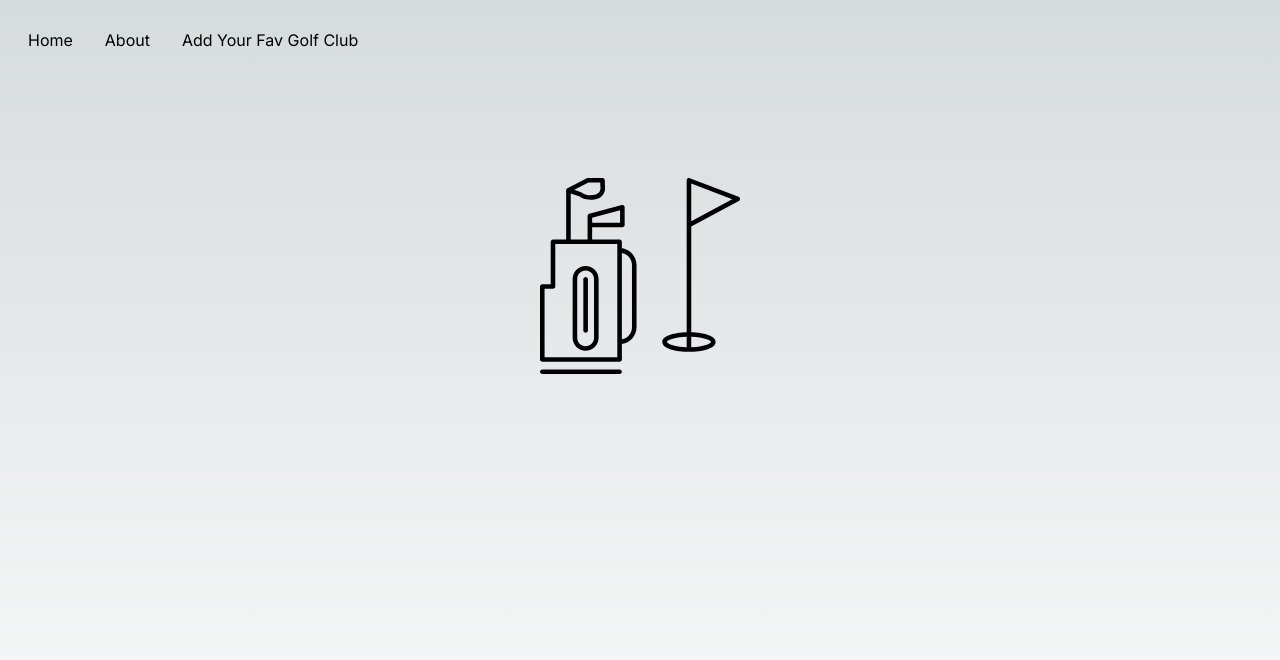
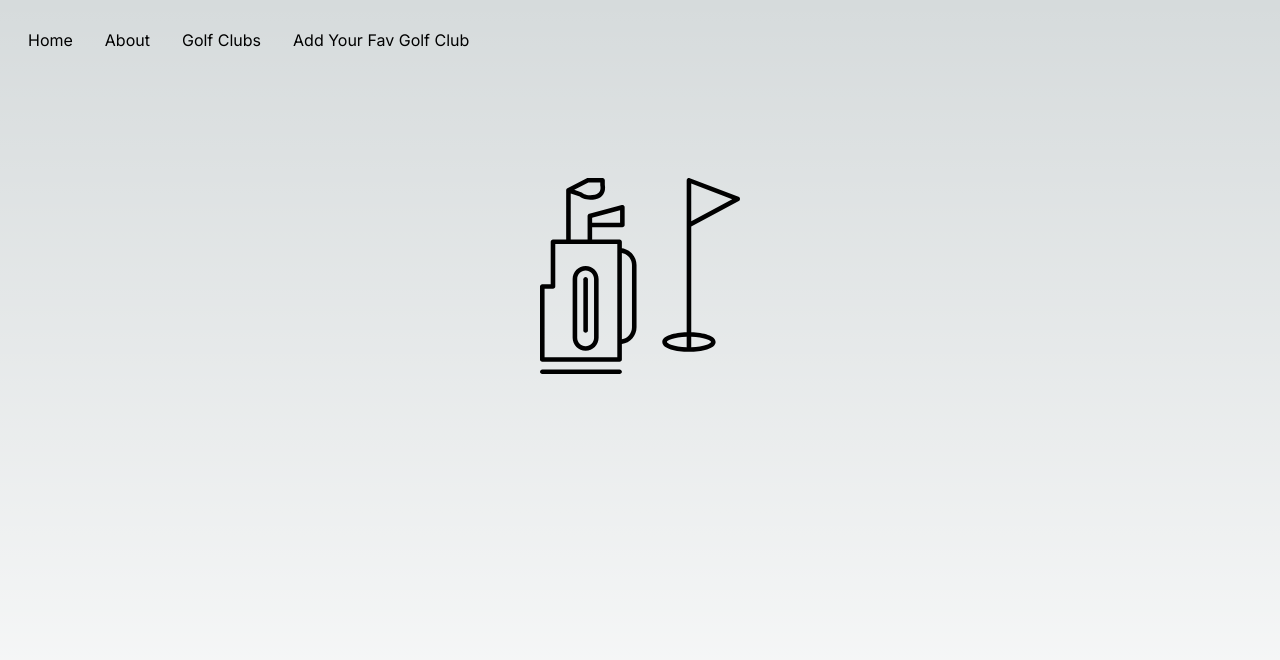
Before and after one commit to GraemeG97/GolfClub-Project, a Next.js app: page / in a window 1280 px wide. Shown: the top 660 px of the page. Built offline with nearby package versions, Linux system fonts and the light colour scheme.

Commit message:
added golf clubs to nav

```diff
--- a/src/components/Nav.jsx
+++ b/src/components/Nav.jsx
@@ -11,6 +11,9 @@ export default function Nav() {
           <Link href="/about">About</Link>
         </li>
         <li className="m-4">
+          <Link href="/golf-clubs">Golf Clubs</Link>
+        </li>
+        <li className="m-4">
           <Link href="add-golf-club">Add Your Fav Golf Club</Link>
         </li>
       </ol>
```
Also changed, not shown: src/app/About/[id]/page.js (added).
